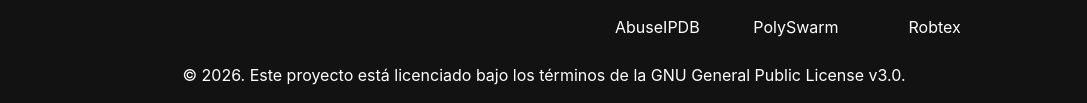
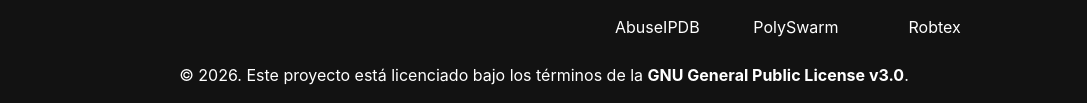
Before and after one commit to marcvspt/cyberthreat-ai, an Astro site: page / in a window 1280 px wide. Shown: the part 1111-1214 px from the top of the page, without its empty margins (96-1183 px from the left). Built offline with nearby package versions, Linux system fonts and the light colour scheme; Astro itself is replaced by a stand-in of ours.

Commit message:
Modify styles License

```diff
--- a/src/components/Footer.astro
+++ b/src/components/Footer.astro
@@ -162,11 +162,11 @@ import LinkIcon from "@/assets/link.svg";
     </article>
 
     <div class="text-center">
-        © {currentYear}. Este proyecto está licenciado bajo los términos de
-        la <a
+        © {currentYear}. Este proyecto está licenciado bajo los términos de la <a
             href="https://www.gnu.org/licenses/gpl-3.0.html"
             target="_blank"
-            rel="noopener noreferrer">GNU General Public License v3.0</a
+            rel="noopener noreferrer"
+            ><strong>GNU General Public License v3.0</strong></a
         >.
     </div>
 </footer>
```
